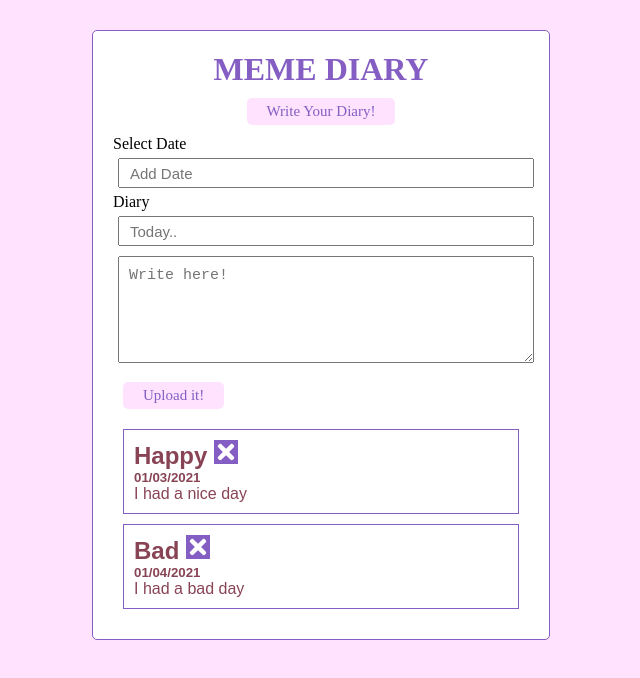
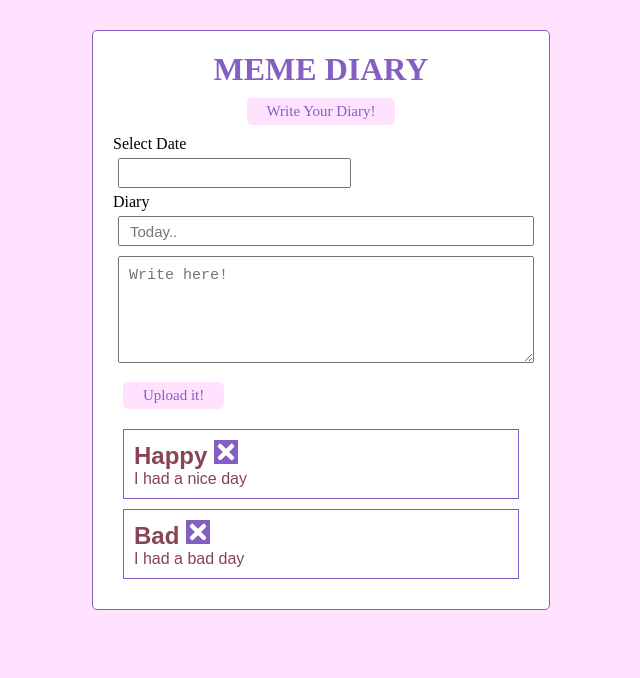
Before and after one commit to seongeunkimmy/Meme-diary, a React (Create React App) app: page / in a window 1280 px wide. Both pictures are taken after a click on the button "Write Your Diary!". Shown: the top 678 px of the page, without its empty margins (319-959 px from the left). Built offline with nearby package versions, Linux system fonts and the light colour scheme; a web font is replaced by a local one.

Commit message:
added date picker

```diff
--- a/package.json
+++ b/package.json
@@ -6,7 +6,11 @@
     "@testing-library/jest-dom": "^5.11.9",
     "@testing-library/react": "^11.2.5",
     "@testing-library/user-event": "^12.8.1",
+    "bootstrap": "^5.0.2",
+    "date-fns": "^2.0.0-beta.5",
+    "moment": "^2.29.1",
     "react": "^17.0.1",
+    "react-datepicker": "^4.1.1",
     "react-dom": "^17.0.1",
     "react-icons": "^4.2.0",
     "react-scripts": "4.0.3",
--- a/src/App.js
+++ b/src/App.js
@@ -13,13 +13,11 @@ function App() {
 
 {
   id: 1,
-  date: '01/03/2021',
   text: 'Happy',
   content: 'I had a nice day'
 },
 {
   id: 2,
-  date: '01/04/2021',
   text: 'Bad',
   content: 'I had a bad day'
 }
@@ -43,7 +41,7 @@ const addDiary = (diary) => {
   return (
     <div className = 'container'>
     <Header showAddForm={showAddForm} onAdd={() => setShowAddForm(!showAddForm)}/>
-    {showAddForm && <AddDiary onAdd={addDiary} />}
+    {showAddForm && <AddDiary addDiary={addDiary} />}
     <Diaries diaries={diaries} onDelete={deleteDiary} />
     </div>
   )
--- a/src/components/AddDiary.js
+++ b/src/components/AddDiary.js
@@ -1,18 +1,42 @@
+
 import React from 'react'
 import { useState } from 'react'
+import DatePicker from "react-datepicker";
+// import moment from 'moment';
 
-export default function AddDiary({ onAdd }) {
+import "react-datepicker/dist/react-datepicker.css";
 
-  const [date, setDate] = useState('');
+
+export default function AddDiary({ addDiary }) {
+
+  const [startDate, setStartDate] = useState(null);
+  // const [time, setTime] = useState('');
+
   const [text, setText] = useState('');
   const [content, setContent] = useState('');
+
+  // function formatDate(str) {
+  //   var options = { year: 'numeric', month: 'numeric', day: 'numeric' };
+  //   return new Date().([], options);
+  // }
+
+  // const handleChange = (date) => {
+  //   date = moment(date).format('MM-dd-yyyy')
+  //   setStartDate(date);
+  //   console.log(date);
+  // }
 
   const onSubmit = (e) => {
     e.preventDefault();
 
-    onAdd({date, text, content})
 
-    setDate('')
+
+
+
+    addDiary({text, content, startDate})
+
+
+    setStartDate(null)
     setText('')
     setContent('')
 
@@ -25,17 +49,19 @@ export default function AddDiary({ onAdd }) {
            <form onSubmit={onSubmit}>
             <div className="form-control">
               <label>Select Date</label>
-              <input date={date} onChange={(e) => setDate(e.target.value)} type="text" placeholder="Add Date"/>
+              {/* <input date={date} onChange={(e) => setDate(e.target.value)} type="text" placeholder="Add Date"/> */}
+              <DatePicker selected={startDate}
+                          onChange={(date) => setStartDate(date)} />
             </div>
             <div className="form-control">
               <label>Diary</label>
               <input text={text} onChange={(e) => setText(e.target.value)} type="text" placeholder="Today.."/>
               <textarea content={content} onChange={(e) => setContent(e.target.value)} name="Content" id="" placeholder="Write here!"cols="15" rows="5"></textarea>
             </div>
-
-                <input type='submit' value= "Upload it!" className="btn" />
+            <input type='submit' value= "Upload it!" className="btn" />
 
             </form>
+
         </div>
     )
 }
--- a/src/components/Diary.js
+++ b/src/components/Diary.js
@@ -1,11 +1,14 @@
 import React from 'react'
 import { FaTimes } from 'react-icons/fa'
 
+
 export default function Diary( { diary, onDelete } ) {
+
+
     return (
         <div className="diary">
             <h2>{diary.text} <FaTimes onClick={() => onDelete(diary.id)} style={{color: 'white', backgroundColor: '#845ec2'}} /></h2>
-            <h5>{diary.date}</h5>
+             {diary.startDate ? `${diary.startDate.getDate()}/${diary.startDate.getMonth()}/${diary.startDate.getFullYear()}` : null}
             <p>{diary.content}</p>
         </div>
     )
```
Also changed, not shown: 1 other file (tests, documents, lock files or other folders).
